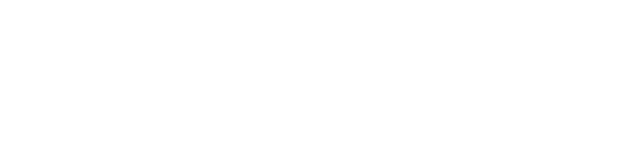
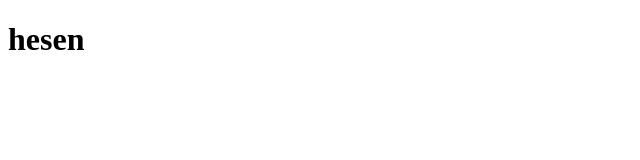
Before and after one commit to Golem511/vchvgj, a plain HTML site: page index.html in a window 1280 px wide. Shown: the whole page, without its empty margins (0-640 px from the left). Drawn offline with Linux system fonts and the light colour scheme.

Commit message:
versiya2

```diff
--- a/index.html
+++ b/index.html
@@ -6,7 +6,7 @@
     <title>Document</title>
 </head>
 <body>
-
+    <h1>hesen</h1>
 
     <script src="./main.js"></script>
 </body>
```
